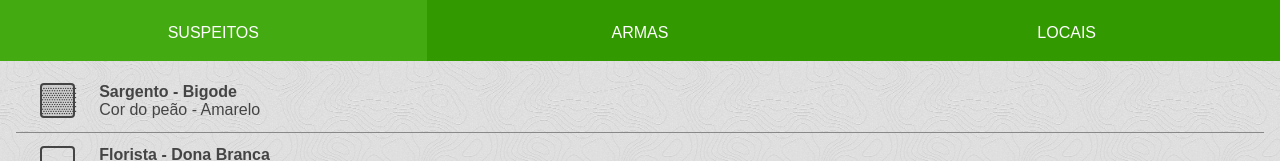
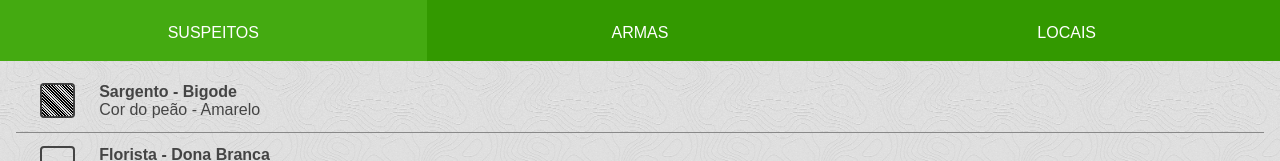
Before and after one commit to Sarupy/sarupy.github.io, a plain HTML site: page detetive/index.html in a window 1280 px wide. Both pictures are taken after a click on the element 57 px from the left and 100 px from the top of the page. Shown: the top 161 px of the page. Drawn offline with Linux system fonts and the light colour scheme.

Commit message:
Update index.html

```diff
--- a/detetive/index.html
+++ b/detetive/index.html
@@ -4,6 +4,8 @@
   <meta charset="UTF-8" />
   <meta name="viewport" content="width=device-width, initial-scale=1" />
   <title>Detetive</title>
+  <meta name="theme-color" content="#390">
+
   <style>
     body {
       font-family: sans-serif;
@@ -94,7 +96,9 @@
     }
 
     .checkbox-state.checked {
-      background-color: rgba(50, 50, 50, 0.1);
+      background-image:
+        repeating-linear-gradient(45deg, black 0, black 1px, rgba(0,0,0,0.0) 1px, rgba(0,0,0,0.0) 2px);
+      background-size: 1.5em;
     }
 
     /* .checkbox-state.question {
@@ -201,7 +205,7 @@
       if (el.classList.contains("unchecked") || !el.classList.contains("checked") && !el.classList.contains("question")) {
         el.classList.remove("question");
         el.classList.add("checked");
-        el.textContent = "▒▒";
+        el.textContent = "";
       } else if (el.classList.contains("checked")) {
         el.classList.remove("checked");
         el.classList.add("question");
```
